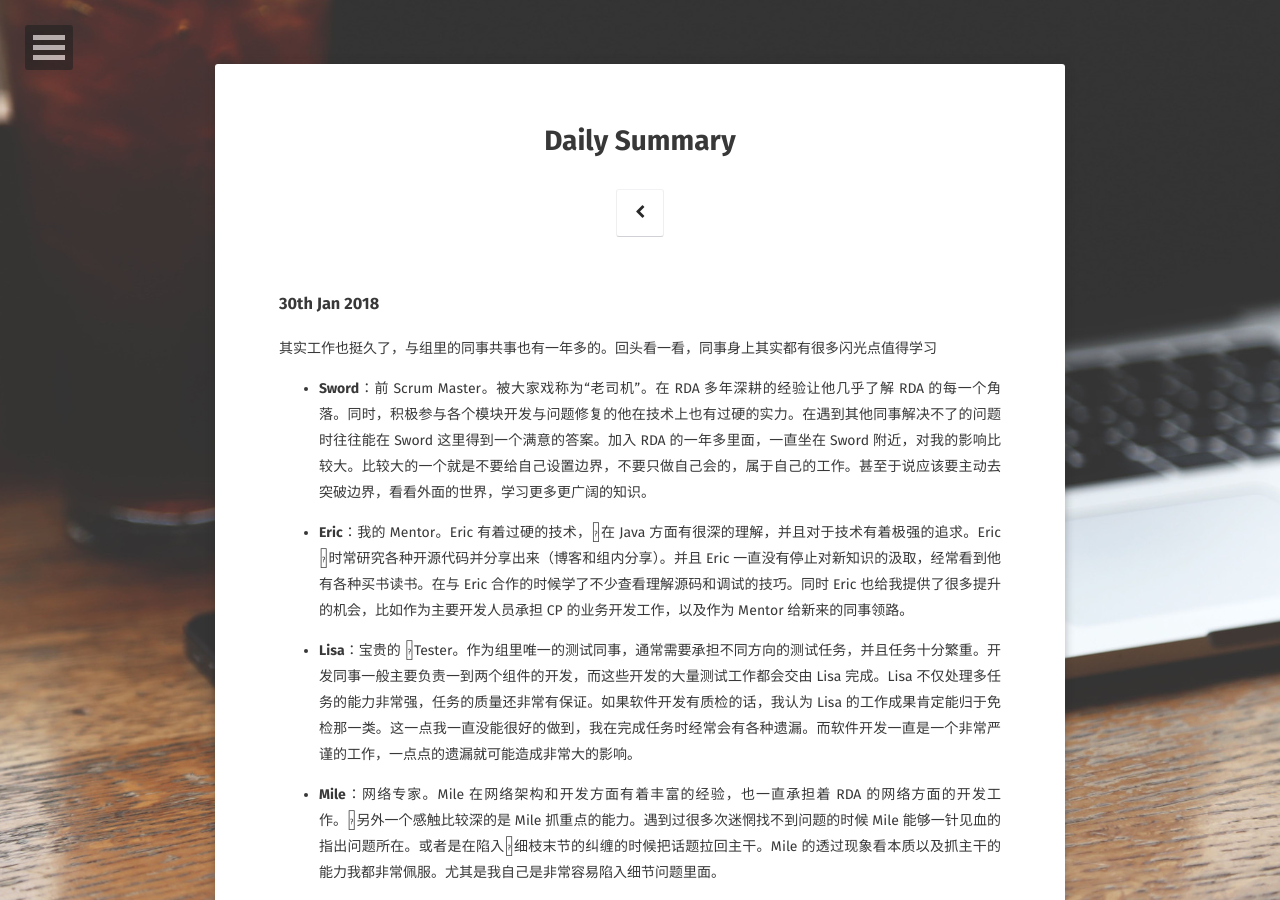
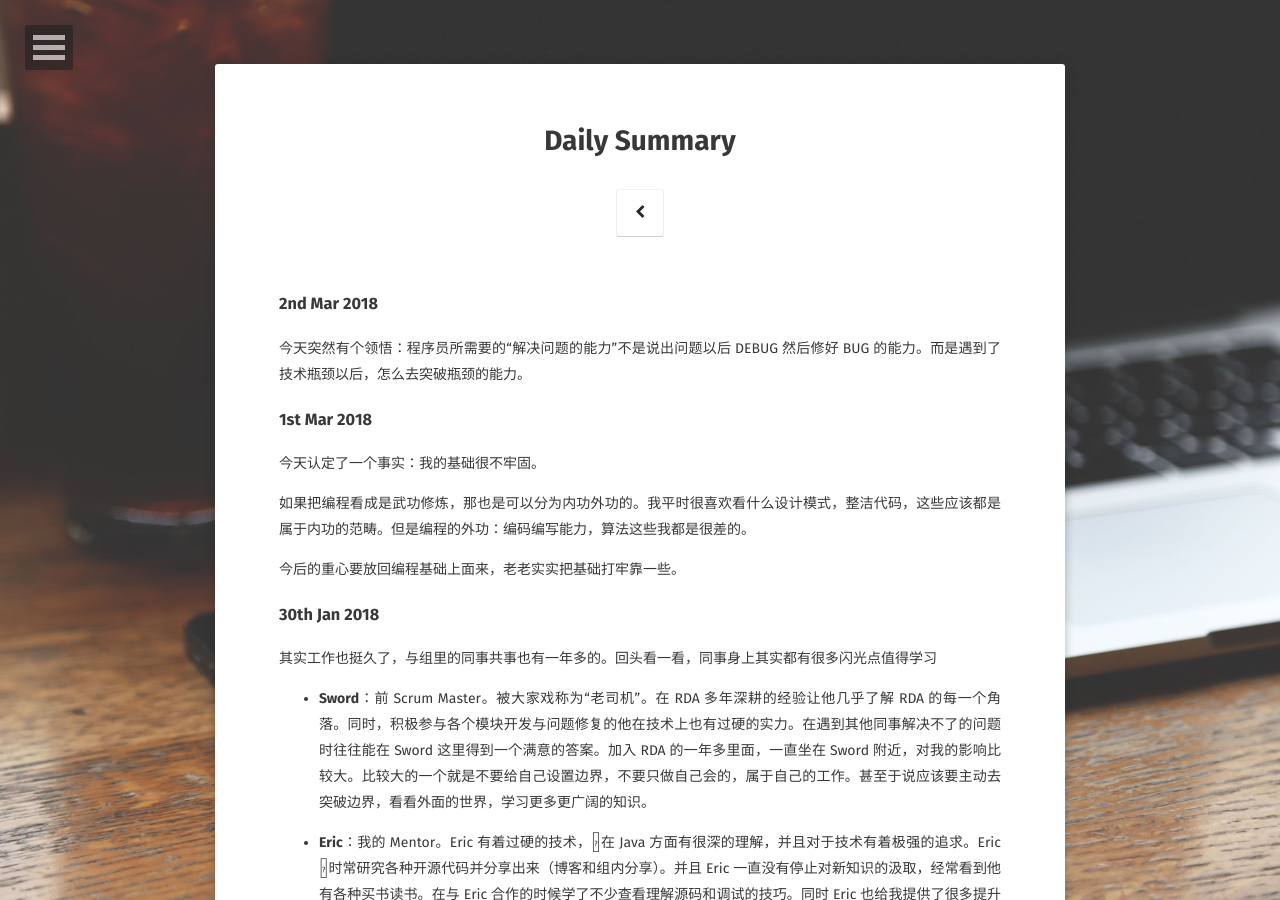
Before and after one commit to RobinGG/RobinGG.github.io, a Jekyll site: the page built from summary/index.md, in a window 1280 px wide and 900 px high. Built offline with Jekyll 4.4.1, drawn with Linux system fonts in a browser that asks for light colours; some web fonts are replaced; comment, search, counter and statistics services are not loaded.

Commit message:
[summary] summary on Mar 1st, 2nd

```diff
--- a/summary/index.md
+++ b/summary/index.md
@@ -2,6 +2,18 @@
 layout: page
 title:  Daily Summary
 ---
+
+### 2nd Mar 2018
+
+今天突然有个领悟：程序员所需要的“解决问题的能力”不是说出问题以后 DEBUG 然后修好 BUG 的能力。而是遇到了技术瓶颈以后，怎么去突破瓶颈的能力。
+
+### 1st Mar 2018
+
+今天认定了一个事实：我的基础很不牢固。
+
+如果把编程看成是武功修炼，那也是可以分为内功外功的。我平时很喜欢看什么设计模式，整洁代码，这些应该都是属于内功的范畴。但是编程的外功：编码编写能力，算法这些我都是很差的。
+
+今后的重心要放回编程基础上面来，老老实实把基础打牢靠一些。
 
 ### 30th Jan 2018
 
```
